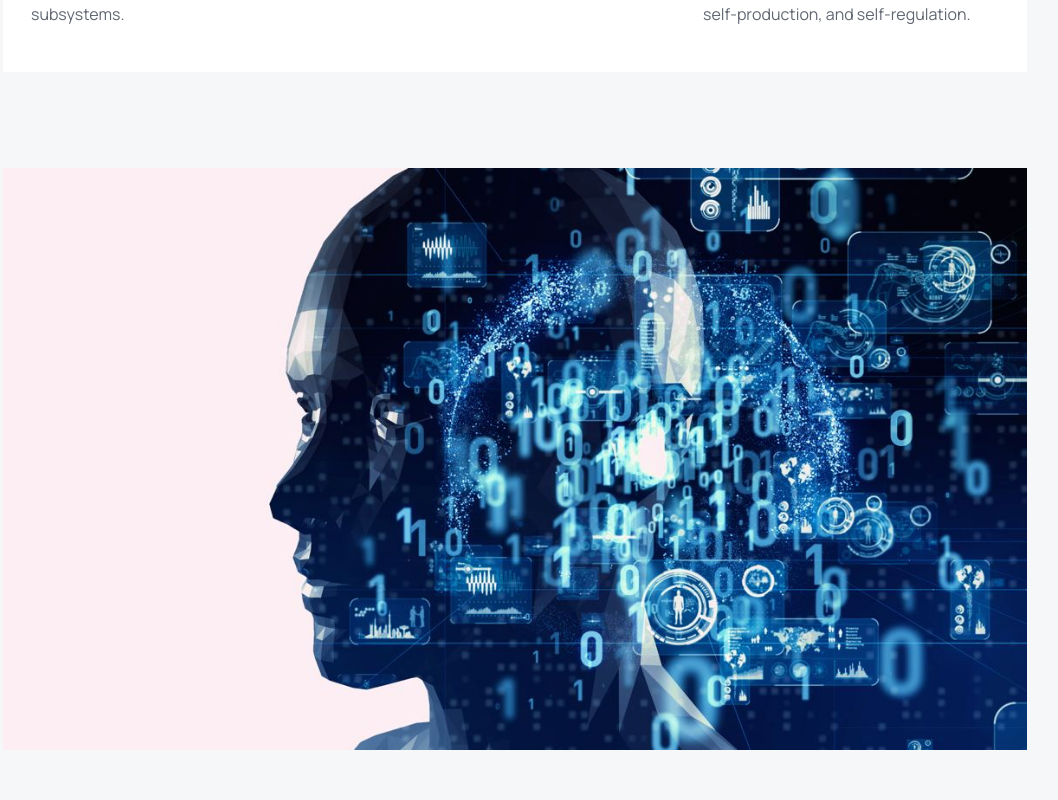
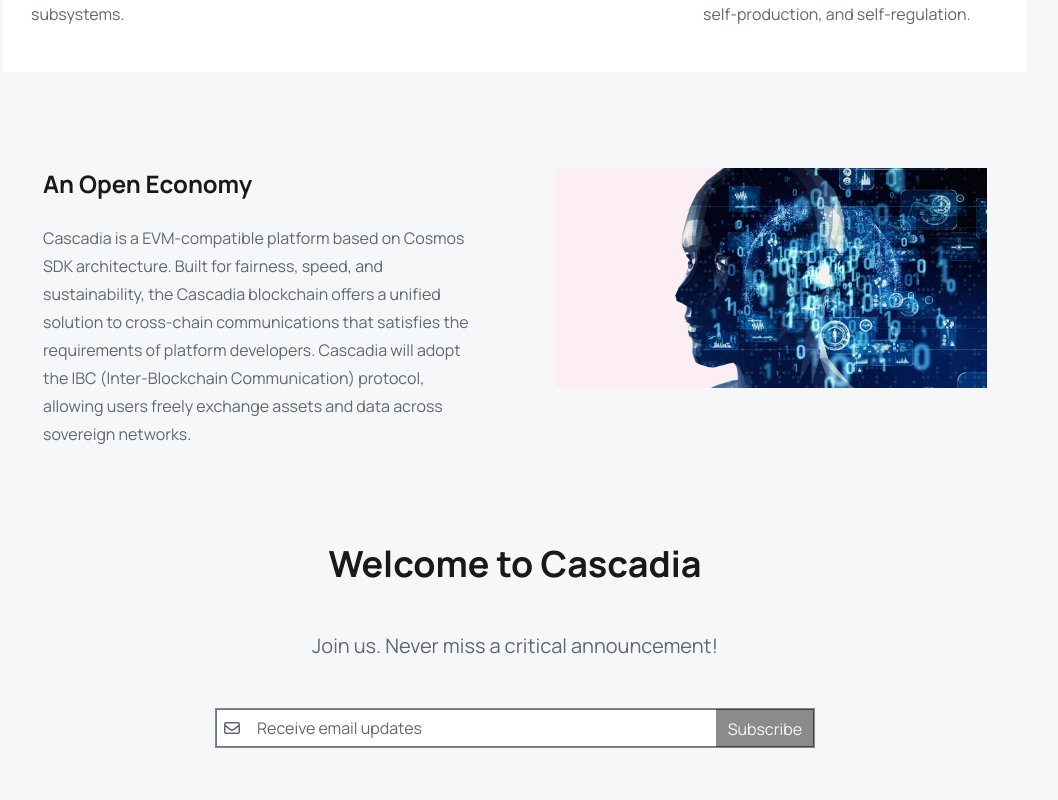
Before and after one commit to CascadiaFoundation/public_website, a Next.js app: page /learn in a window 1280 px wide. Shown: the part 900-1700 px from the top of the page, without its empty margins (125-1183 px from the left). Built offline with nearby package versions, Linux system fonts and the light colour scheme; what @savvywombat/tailwindcss-grid-areas would draw is missing.

Commit message:
fix:: put-image-description-in-row

```diff
--- a/src/pages/learn.tsx
+++ b/src/pages/learn.tsx
@@ -1,11 +1,32 @@
-// import Image from 'next/image';
-import React from 'react';
+import React, { useState } from 'react';
 
 import Card from '@/components/card';
 import EmailBox from '@/components/emailBox';
 import LearnSubHeader from '@/components/learnSubHeader';
+import clsx from 'clsx';
+import Image from 'next/image';
+import { InView } from 'react-intersection-observer';
 
 import Layout from '@/layout';
+
+type itemProps = {
+  title: string;
+  content: string[];
+  // links: string[];
+  img: string;
+};
+
+const list: itemProps[] = [
+  {
+    title: 'An Open Economy',
+    content: [
+      "Cascadia is a EVM-compatible platform based on Cosmos SDK architecture.  Built for fairness, speed, and sustainability, the Cascadia blockchain offers a unified solution to cross-chain communications that satisfies the requirements of platform developers. Cascadia will adopt the IBC (Inter-Blockchain Communication) protocol, allowing users freely exchange assets and data across sovereign networks.",
+    ],
+    // links: ['Learn about the Creator Economy on Cascadia'],
+    img: '/images/AIface-image.jpg',
+  },
+];
+
 
 const cardList = [
   {
@@ -31,7 +52,12 @@
   },
 ];
 
+type animationProps = {
+  [key: number]: boolean;
+};
+
 const Learn = (): JSX.Element => {
+  const [animation, setAnimation] = useState<animationProps>({});
   return (
     <Layout>
       <LearnSubHeader />
@@ -56,7 +82,78 @@
           </div>
         </div>
 
-        <div className='mt-12 h-[200px] bg-ai-background bg-cover bg-center md:h-[400px] lg:mt-24 lg:h-[582px]'></div>
+        <div className='m-auto mt-0 flex w-full flex-col overflow-hidden lg:mt-12'>
+          {list.map((item: itemProps, index: number) => {
+            const direction = index % 2 === 0;
+            return (
+              <InView
+                as='div'
+                className={clsx(
+                  'flex flex-col items-start justify-between pt-12',
+                  direction ? 'md:flex-row' : 'md:flex-row-reverse'
+                )}
+                key={index}
+                rootMargin='-50px'
+                threshold={0}
+                onChange={(inView) =>
+                  setAnimation((state) => ({ ...state, [index]: inView }))
+                }
+              >
+                <div
+                  className={clsx(
+                    'flex w-full flex-col items-start justify-center overflow-hidden px-10 transition-all duration-1000 ease-out lg:px-10',
+                    animation[index]
+                      ? 'translate-x-0 opacity-100 delay-200'
+                      : `${direction ? '-translate-x-full' : 'translate-x-full'
+                      } opacity-0`
+                  )}
+                >
+                  <h2 className='pb-6 text-2xl font-bold text-primary-900 md:pb-0'>
+                    {item.title}
+                  </h2>
+                  <div className='pt-6 text-base text-primary-500'>
+                    {item.content.map((p: string, index: number) => (
+                      <p
+                        key={index}
+                        className='pb-5 leading-7 last-of-type:pb-0'
+                      >
+                        {p}
+                      </p>
+                    ))}
+                  </div>
+                  <div className='flex w-full flex-col pb-12 text-main-900 md:pb-0'>
+                    {/* {item.links.map((link) => (
+                      <a
+                        key={link}
+                        className='w-full overflow-hidden text-ellipsis whitespace-nowrap py-1 text-right hover:underline md:text-left'
+                        href='#'
+                      >
+                        {link}
+                      </a>
+                    ))} */}
+                  </div>
+                </div>
+                <div
+                  className={clsx(
+                    'flex w-full items-start justify-center overflow-hidden px-10 transition-all delay-500 duration-1000 lg:px-10',
+                    animation[index] ? 'opacity-100' : 'opacity-0'
+                  )}
+                >
+                  <div className='relative min-h-[240px] w-full md:min-h-[390px] lg:min-h-[320px] xl:min-h-[220px] 2xl:min-h-[140px]'>
+                    <Image
+                      className='absolute object-cover'
+                      src={item.img}
+                      alt=''
+                      layout='fill'
+                    />
+                  </div>
+                </div>
+              </InView>
+            );
+          })}
+        </div>
+
+        {/* <div className='mt-12 h-[200px] bg-ai-background bg-cover bg-center md:h-[400px] lg:mt-24 lg:h-[582px]'></div>
 
         <div className='mt-12 lg:mt-24'>
           <div className='pb-12 text-4xl font-bold text-primary-900 sm:text-4xl lg:text-center'>
@@ -70,7 +167,7 @@
             platform developers. Cascadia will adopt the IBC (Inter-Blockchain Communication)
             protocol, allowing users freely exchange assets and data across sovereign networks.
           </div>
-        </div>
+        </div> */}
 
         {/* <div className='relative mt-6 grid-cols-4 p-6 sm:mt-12 md:mt-24 md:p-0 lg:grid space-y-4'>
           <div className='z-10 col-span-3 col-start-2 mt-8 hidden grid-cols-3 gap-3 bg-white p-5 md:gap-6 lg:grid'>
```
